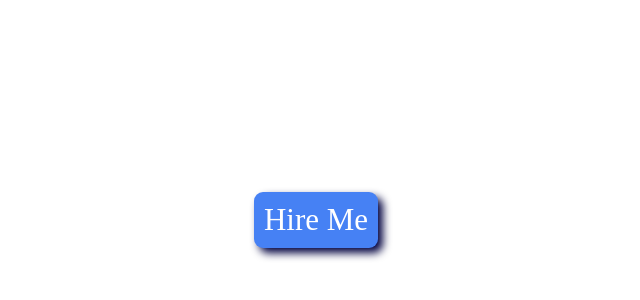
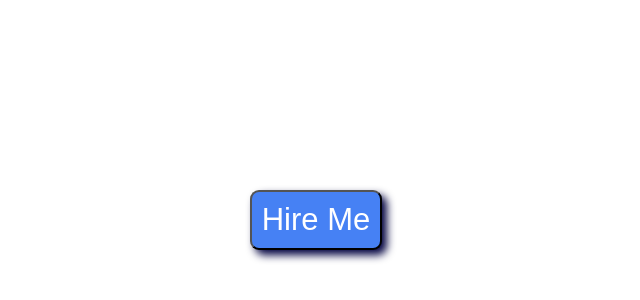
Before and after one commit to rahulkr099/Modern-Button, a plain HTML site: page index.html in a window 1280 px wide. Shown: the part 180-480 px from the top of the page, without its empty margins (324-964 px from the left). Drawn offline with Linux system fonts and the light colour scheme.

Commit message:
div converted into button

```diff
--- a/index.html
+++ b/index.html
@@ -8,7 +8,7 @@
 </head>
 <body>
     <div id="wrapper">
-        <div class="btn-pink">Hire Me</div>
+        <button class="btn-pink">Hire Me</button>
     </div>
 </body>
 </html>
--- a/modernbtn.css
+++ b/modernbtn.css
@@ -33,5 +33,5 @@
 .btn-pink:hover::before{
     cursor: pointer;
     transform: scaleX(1);
-    border-radius: 10px;
+    border-radius: 9px;
 }
```
